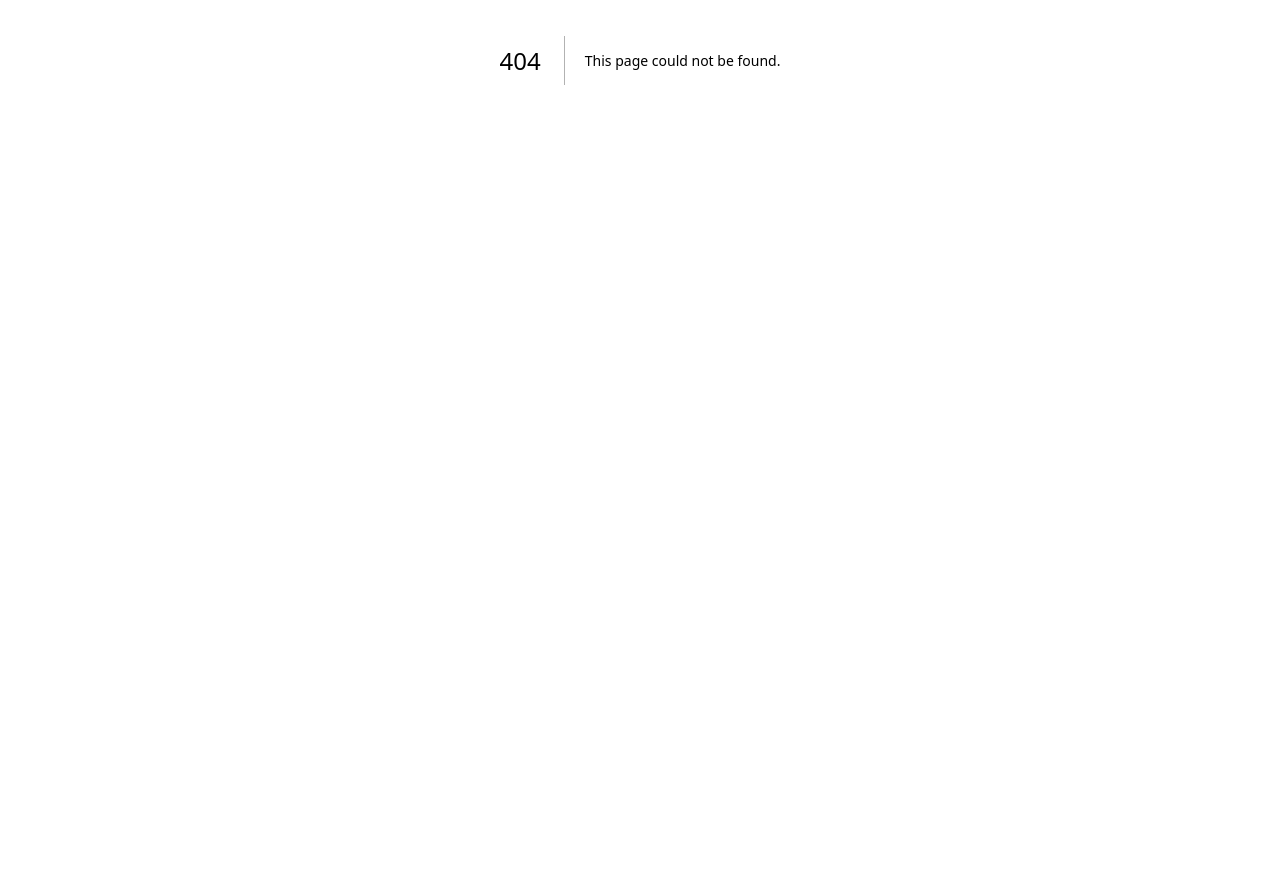
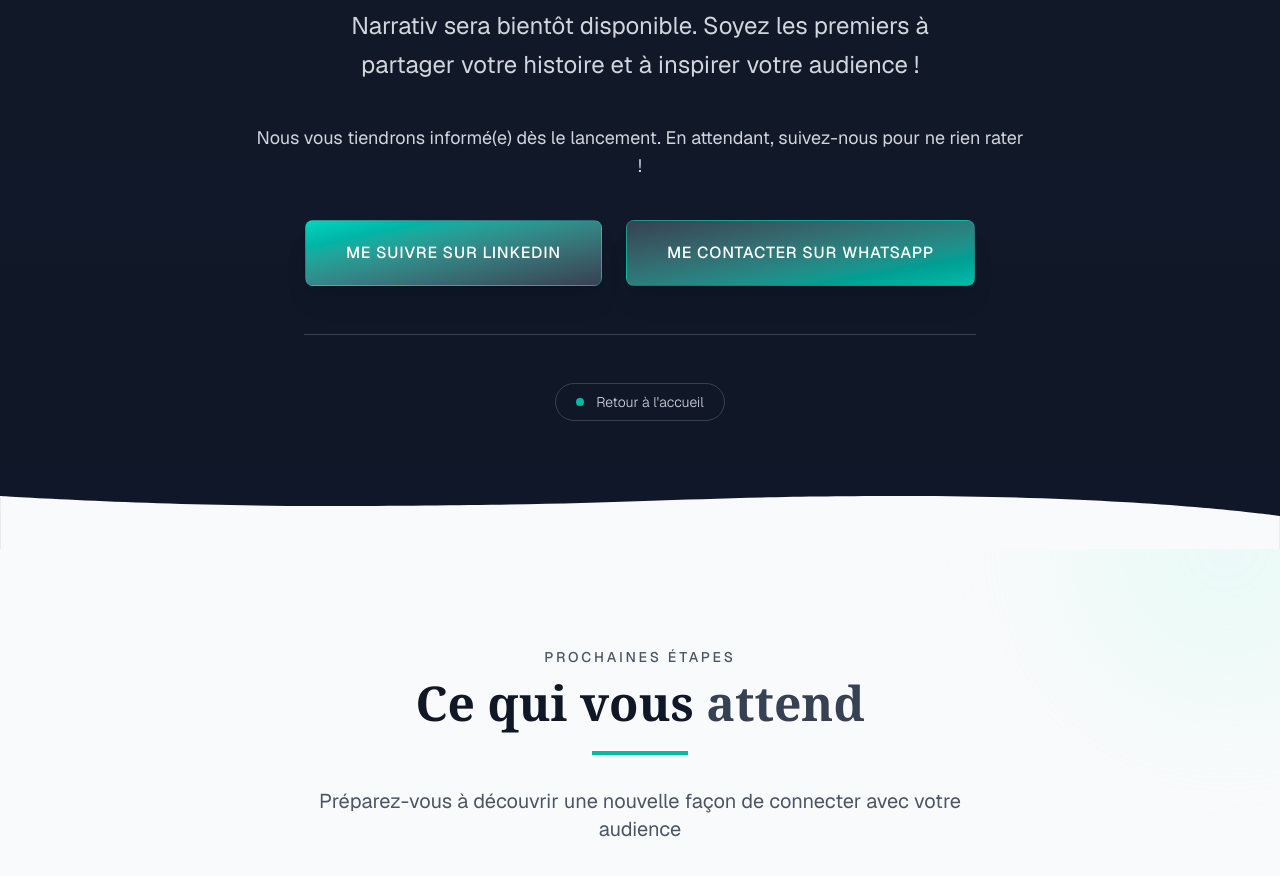
Before and after one commit to bk2024b/narrativ, a Next.js app: page /thank-you in a window 1280 px wide. Before the commit this address had no page. Shown: the part 340-1216 px from the top of the page. Before the commit the page ends 800 px from the top, so only its background shows below. Built offline with nearby package versions, Linux system fonts and the light colour scheme.

Commit message:
page thank you ajoutée

```diff
--- a/app/page.js
+++ b/app/page.js
@@ -4,6 +4,7 @@
 import { motion, useScroll, useTransform, useInView } from 'framer-motion';
 import Link from 'next/link';
 import Image from 'next/image';
+import { useRouter } from 'next/navigation'; // Import pour la redirection
 import Header from '../components/Header';
 import Footer from '../components/Footer';
 // Nous gardons l'import de supabase mais ne le modifions pas
@@ -13,6 +14,7 @@
   const [formData, setFormData] = useState({ name: '', email: '', whatsapp: '' });
   const [message, setMessage] = useState('');
   const [isSubmitting, setIsSubmitting] = useState(false);
+  const router = useRouter(); // Pour la redirection
 
   // Références pour les animations scroll - réduites pour améliorer les performances
   const heroRef = useRef(null);
@@ -44,6 +46,8 @@
       } else {
         setMessage('Inscription réussie ! Vous serez notifié bientôt.');
         setFormData({ name: '', email: '', whatsapp: '' });
+        // Redirection après inscription - comme demandé
+        router.push('/thank-you');
       }
     } catch (error) {
       setMessage('Une erreur est survenue. Veuillez réessayer.');
@@ -58,7 +62,6 @@
 
   return (
     <div className="min-h-screen bg-gray-50">
-      {/* Next.js 13+ App Router n'utilise pas Head component */}
       <Header />
 
       <main className="font-sans">
@@ -98,12 +101,12 @@
 
               <h1 className="text-5xl md:text-7xl font-bold mb-8 leading-tight font-serif">
                 <span className="block text-teal-400 mb-2 text-xl uppercase tracking-[0.3em] font-light">Votre histoire</span>
-                Transformez votre parcours en<br />
-                <span className="text-teal-500">attraction magnétique</span>
+                Narrativ - Racontez votre histoire,<br />
+                <span className="text-teal-500">inspirez votre audience</span>
               </h1>
 
               <p className="text-xl md:text-2xl text-gray-300 mb-10 max-w-2xl mx-auto leading-relaxed">
-                La plateforme premium qui permet aux freelances et entrepreneurs d&apos;impact de transformer leur parcours en machine d&apos;acquisition de clients.
+                Une plateforme pour freelances, coaches et entrepreneurs qui veulent partager leur parcours et connecter avec leur communauté.
               </p>
 
               <motion.div
@@ -112,7 +115,7 @@
                 className="mb-12"
               >
                 <Link href="#signup" className="inline-block bg-gradient-to-br from-teal-400 to-gray-700 text-white font-medium px-10 py-5 rounded-lg shadow-xl hover:shadow-lg transition-all duration-300 uppercase tracking-wider border border-teal-400/30">
-                  Accès prioritaire
+                  S'inscrire maintenant
                 </Link>
               </motion.div>
 
@@ -158,15 +161,15 @@
               </h2>
               <div className="w-24 h-1 bg-teal-500 mx-auto mb-8"></div>
               <p className="text-xl text-gray-600 max-w-2xl mx-auto">
-                Dans un marché saturé, votre histoire authentique est votre atout le plus puissant pour créer une connexion émotionnelle avec vos clients potentiels.
+                Racontez vos galères et victoires pour motiver vos clients et créer des liens profonds avec ceux qui partagent vos valeurs.
               </p>
             </motion.div>
 
             <div className="grid grid-cols-1 md:grid-cols-3 gap-10 max-w-6xl mx-auto">
               {[
                 {
-                  title: "Captivez votre audience",
-                  description: "Transformez vos défis et réussites en récit mémorable qui résonne profondément avec vos clients idéaux.",
+                  title: "Inspirez votre audience",
+                  description: "Racontez vos galères et victoires pour motiver vos clients.",
                   icon: (
                     <svg className="w-8 h-8 text-gray-600" fill="none" stroke="currentColor" viewBox="0 0 24 24" xmlns="http://www.w3.org/2000/svg">
                       <path strokeLinecap="round" strokeLinejoin="round" strokeWidth="1.5" d="M15 12a3 3 0 11-6 0 3 3 0 016 0z"></path>
@@ -175,8 +178,8 @@
                   )
                 },
                 {
-                  title: "Attirez des clients premium",
-                  description: "Créez un positionnement d'expert unique qui attire naturellement vers vous les clients de haute valeur.",
+                  title: "Attirez des opportunités",
+                  description: "Un récit authentique peut ouvrir des portes à de nouveaux projets.",
                   icon: (
                     <svg className="w-8 h-8 text-gray-600" fill="none" stroke="currentColor" viewBox="0 0 24 24" xmlns="http://www.w3.org/2000/svg">
                       <path strokeLinecap="round" strokeLinejoin="round" strokeWidth="1.5" d="M12 8c-1.657 0-3 .895-3 2s1.343 2 3 2 3 .895 3 2-1.343 2-3 2m0-8c1.11 0 2.08.402 2.599 1M12 8V7m0 1v8m0 0v1m0-1c-1.11 0-2.08-.402-2.599-1M21 12a9 9 0 11-18 0 9 9 0 0118 0z"></path>
@@ -184,8 +187,8 @@
                   )
                 },
                 {
-                  title: "Bâtissez une marque forte",
-                  description: "Établissez une connexion émotionnelle qui transforme vos prospects en ambassadeurs fidèles.",
+                  title: "Connectez avec votre communauté",
+                  description: "Créez des liens profonds avec ceux qui partagent vos valeurs.",
                   icon: (
                     <svg className="w-8 h-8 text-gray-600" fill="none" stroke="currentColor" viewBox="0 0 24 24" xmlns="http://www.w3.org/2000/svg">
                       <path strokeLinecap="round" strokeLinejoin="round" strokeWidth="1.5" d="M4.318 6.318a4.5 4.5 0 000 6.364L12 20.364l7.682-7.682a4.5 4.5 0 00-6.364-6.364L12 7.636l-1.318-1.318a4.5 4.5 0 00-6.364 0z"></path>
@@ -226,11 +229,11 @@
             >
               <span className="uppercase text-gray-600 tracking-[0.2em] font-medium text-sm mb-3 inline-block">Notre processus</span>
               <h2 className="text-4xl md:text-5xl font-bold text-gray-900 mb-6 font-serif">
-                Comment <span className="text-gray-700">ça marche</span> ?
+                3 étapes pour <span className="text-gray-700">briller avec Narrativ</span>
               </h2>
               <div className="w-24 h-1 bg-teal-500 mx-auto mb-8"></div>
               <p className="text-xl text-gray-600 max-w-2xl mx-auto">
-                Un processus simplifié en trois étapes pour transformer votre histoire en outil d&apos;attraction client
+                Un processus simplifié pour transformer votre histoire en outil d'attraction client
               </p>
             </motion.div>
 
@@ -242,18 +245,18 @@
                 {[
                   {
                     step: "1",
-                    title: "Créez votre profil narratif",
-                    description: "Configurez votre espace premium et découvrez notre méthodologie exclusive pour construire votre récit professionnel."
+                    title: "Créez votre profil",
+                    description: "Ajoutez votre bio et vos liens sociaux en 2 min."
                   },
                   {
                     step: "2",
-                    title: "Structurez votre parcours",
-                    description: "Transformez vos expériences en récit captivant avec nos templates exclusifs et conseils d'experts en storytelling."
+                    title: "Racontez votre histoire",
+                    description: "Partagez vos chapitres – débuts, défis, succès."
                   },
                   {
                     step: "3",
-                    title: "Convertissez votre audience",
-                    description: "Partagez votre histoire et utilisez nos outils d'analyse pour mesurer son impact sur votre acquisition client."
+                    title: "Engagez votre audience",
+                    description: "Recevez des likes et commentaires de votre communauté."
                   }
                 ].map((item, index) => (
                   <motion.div
@@ -299,11 +302,11 @@
               >
                 <span className="uppercase text-teal-400 tracking-[0.2em] font-medium text-sm mb-3 inline-block">Lancement imminent</span>
                 <h2 className="text-4xl md:text-5xl font-bold mb-6 font-serif">
-                  Rejoignez les pionniers de <span className="text-teal-500">Narrativ</span>
+                  Soyez les premiers à tester <span className="text-teal-500">Narrativ</span> !
                 </h2>
                 <div className="w-24 h-1 bg-teal-500 mb-8"></div>
                 <p className="text-xl text-gray-300 mb-8 leading-relaxed">
-                  Inscrivez-vous dès maintenant pour être parmi les premiers à accéder à notre plateforme exclusive et bénéficier d&apos;avantages réservés aux early-adopters.
+                  Inscrivez-vous dès maintenant pour être parmi les premiers à accéder à notre plateforme pour freelances, coaches et entrepreneurs.
                 </p>
 
                 <div className="space-y-6 mb-12">
@@ -317,7 +320,7 @@
                       )
                     },
                     {
-                      text: "Tarif préférentiel exclusif pour les membres fondateurs",
+                      text: "Connectez avec des audiences qui partagent vos valeurs",
                       icon: (
                         <svg className="w-6 h-6 text-teal-500" fill="none" stroke="currentColor" viewBox="0 0 24 24" xmlns="http://www.w3.org/2000/svg">
                           <path strokeLinecap="round" strokeLinejoin="round" strokeWidth="2" d="M5 13l4 4L19 7"></path>
@@ -325,7 +328,7 @@
                       )
                     },
                     {
-                      text: "Consultation stratégique individuelle offerte",
+                      text: "Transformez votre histoire en outil d'attraction client",
                       icon: (
                         <svg className="w-6 h-6 text-teal-500" fill="none" stroke="currentColor" viewBox="0 0 24 24" xmlns="http://www.w3.org/2000/svg">
                           <path strokeLinecap="round" strokeLinejoin="round" strokeWidth="2" d="M5 13l4 4L19 7"></path>
@@ -349,10 +352,10 @@
                 transition={{ duration: 0.6, delay: 0.2 }}
                 className="bg-gray-800 p-10 rounded-2xl border border-gray-700 shadow-2xl"
               >
-                <h3 className="text-2xl font-semibold mb-6 text-center font-serif">Inscrivez-vous à la liste d&apos;attente</h3>
+                <h3 className="text-2xl font-semibold mb-6 text-center font-serif">Inscrivez-vous maintenant</h3>
                 <form onSubmit={handleSubmit} className="space-y-5">
                   <div>
-                    <label htmlFor="name" className="block text-sm font-medium mb-2 text-gray-300">Nom complet</label>
+                    <label htmlFor="name" className="block text-sm font-medium mb-2 text-gray-300">Votre nom</label>
                     <input
                       type="text"
                       id="name"
@@ -365,7 +368,7 @@
                     />
                   </div>
                   <div>
-                    <label htmlFor="email" className="block text-sm font-medium mb-2 text-gray-300">Email</label>
+                    <label htmlFor="email" className="block text-sm font-medium mb-2 text-gray-300">Votre e-mail</label>
                     <input
                       type="email"
                       id="email"
@@ -378,7 +381,7 @@
                     />
                   </div>
                   <div>
-                    <label htmlFor="whatsapp" className="block text-sm font-medium mb-2 text-gray-300">WhatsApp (facultatif)</label>
+                    <label htmlFor="whatsapp" className="block text-sm font-medium mb-2 text-gray-300">Votre numéro WhatsApp (facultatif)</label>
                     <input
                       type="text"
                       id="whatsapp"
@@ -403,7 +406,7 @@
                           </svg>
                           Inscription en cours...
                         </>
-                      ) : "Réserver votre place"}
+                      ) : "S'inscrire maintenant"}
                     </button>
                   </div>
                 </form>
@@ -413,7 +416,7 @@
                   </div>
                 )}
                 <p className="text-sm text-center mt-6 text-gray-400">
-                  Nous respectons votre vie privée et ne partageons jamais vos informations.
+                  Nous vous notifierons dès le lancement – promis, pas de spam !
                 </p>
               </motion.div>
             </div>
--- /dev/null
+++ b/app/thank-you/page.jsx
@@ -0,0 +1,183 @@
+// pages/thank-you.js
+'use client'
+import { motion } from 'framer-motion';
+import Link from 'next/link';
+import Image from 'next/image';
+import Header from '../components/Header';
+import Footer from '../components/Footer';
+
+export default function ThankYou() {
+  return (
+    <div className="min-h-screen bg-gray-50">
+      <Header />
+
+      <main className="font-sans">
+        {/* Hero Section */}
+        <section className="relative min-h-[80vh] flex items-center overflow-hidden bg-gray-900 text-white">
+          {/* Background image avec effet */}
+          <div className="absolute inset-0 opacity-50">
+            <div
+              className="absolute inset-0 bg-gradient-to-b from-gray-800 to-gray-900 bg-center bg-cover"
+            ></div>
+            {/* Texture overlay */}
+            <div className="absolute inset-0 bg-gray-900 opacity-70"></div>
+            {/* Grain texture */}
+            <div className="absolute inset-0 bg-opacity-10"></div>
+          </div>
+
+          <motion.div
+            initial={{ opacity: 0, y: 30 }}
+            animate={{ opacity: 1, y: 0 }}
+            transition={{ duration: 0.8, ease: [0.25, 0.1, 0.25, 1] }}
+            className="container mx-auto px-6 py-32 relative z-10 text-center"
+          >
+            {/* Decorative elements */}
+            <motion.div
+              initial={{ scale: 0 }}
+              animate={{ scale: 1 }}
+              transition={{ delay: 0.3, duration: 0.8 }}
+              className="absolute top-0 left-1/2 transform -translate-x-1/2 -translate-y-16 w-24 h-1 bg-teal-500"
+            ></motion.div>
+
+            <div className="max-w-3xl mx-auto">
+              <h1 className="text-5xl md:text-6xl font-bold mb-8 leading-tight font-serif">
+                <span className="block text-teal-400 mb-2 text-xl uppercase tracking-[0.3em] font-light">Merci</span>
+                Votre inscription a été <br/>
+                <span className="text-teal-500">enregistrée avec succès !</span>
+              </h1>
+
+              <p className="text-xl md:text-2xl text-gray-300 mb-10 max-w-2xl mx-auto leading-relaxed">
+                Narrativ sera bientôt disponible. Soyez les premiers à partager votre histoire et à inspirer votre audience !
+              </p>
+
+              <p className="text-lg text-gray-300 mb-10">
+                Nous vous tiendrons informé(e) dès le lancement. En attendant, suivez-nous pour ne rien rater !
+              </p>
+
+              <div className="flex flex-col md:flex-row justify-center gap-6 mb-12">
+                <motion.div
+                  whileHover={{ scale: 1.05 }}
+                  whileTap={{ scale: 0.95 }}
+                >
+                  <a
+                    href="https://linkedin.com/in/[ton-profil]"
+                    target="_blank"
+                    rel="noopener noreferrer"
+                    className="inline-block bg-gradient-to-br from-teal-400 to-gray-700 text-white font-medium px-10 py-5 rounded-lg shadow-xl hover:shadow-lg transition-all duration-300 uppercase tracking-wider border border-teal-400/30"
+                  >
+                    Me suivre sur LinkedIn
+                  </a>
+                </motion.div>
+
+                <motion.div
+                  whileHover={{ scale: 1.05 }}
+                  whileTap={{ scale: 0.95 }}
+                >
+                  <a
+                    href="https://wa.me/[ton-numéro]"
+                    target="_blank"
+                    rel="noopener noreferrer"
+                    className="inline-block bg-gradient-to-br from-gray-700 to-teal-500 text-white font-medium px-10 py-5 rounded-lg shadow-xl hover:shadow-lg transition-all duration-300 uppercase tracking-wider border border-teal-400/30"
+                  >
+                    Me contacter sur WhatsApp
+                  </a>
+                </motion.div>
+              </div>
+
+              <div className="relative pt-6 border-t border-gray-700 max-w-2xl mx-auto">
+                <div className="mt-6 flex flex-wrap justify-center gap-6">
+                  <Link href="/" className="flex items-center px-5 py-2 border border-gray-700 rounded-full bg-gray-900 bg-opacity-50 hover:bg-gray-800 transition-all duration-300">
+                    <span className="w-2 h-2 rounded-full bg-teal-500 mr-3"></span>
+                    <span className="text-sm text-gray-300 font-light">Retour à l'accueil</span>
+                  </Link>
+                </div>
+              </div>
+            </div>
+          </motion.div>
+
+          {/* Bottom decorative element */}
+          <div className="absolute bottom-0 left-0 right-0">
+            <svg viewBox="0 0 1920 80" fill="none" xmlns="http://www.w3.org/2000/svg">
+              <path d="M0 80H1920V30C1920 30 1714.6 0 1357.5 0C1000.4 0 962.5 15 480 15C236.8 15 0 0 0 0V80Z" fill="#F9FAFB"/>
+            </svg>
+          </div>
+        </section>
+
+        {/* Section Opportunités */}
+        <section className="py-24 px-6 bg-gray-50 relative overflow-hidden">
+          {/* Background decorative elements */}
+          <div className="absolute top-0 right-0 w-80 h-80 bg-teal-100 rounded-full filter blur-3xl opacity-30 -translate-y-1/2 translate-x-1/3"></div>
+          <div className="absolute bottom-0 left-0 w-64 h-64 bg-teal-200 rounded-full filter blur-3xl opacity-20 translate-y-1/3 -translate-x-1/4"></div>
+
+          <div className="container mx-auto">
+            <motion.div
+              initial={{ opacity: 0, y: 30 }}
+              animate={{ opacity: 1, y: 0 }}
+              transition={{ duration: 0.6 }}
+              className="text-center mb-20 relative"
+            >
+              <span className="uppercase text-gray-600 tracking-[0.2em] font-medium text-sm mb-3 inline-block">Prochaines étapes</span>
+              <h2 className="text-4xl md:text-5xl font-bold text-gray-900 mb-6 font-serif">
+                Ce qui vous <span className="text-gray-700">attend</span>
+              </h2>
+              <div className="w-24 h-1 bg-teal-500 mx-auto mb-8"></div>
+              <p className="text-xl text-gray-600 max-w-2xl mx-auto">
+                Préparez-vous à découvrir une nouvelle façon de connecter avec votre audience
+              </p>
+            </motion.div>
+
+            <div className="grid grid-cols-1 md:grid-cols-3 gap-10 max-w-6xl mx-auto">
+              {[
+                {
+                  title: "Notification de lancement",
+                  description: "Vous recevrez un email dès que la plateforme sera disponible.",
+                  icon: (
+                    <svg className="w-8 h-8 text-gray-600" fill="none" stroke="currentColor" viewBox="0 0 24 24" xmlns="http://www.w3.org/2000/svg">
+                      <path strokeLinecap="round" strokeLinejoin="round" strokeWidth="1.5" d="M15 17h5l-1.405-1.405A2.032 2.032 0 0118 14.158V11a6.002 6.002 0 00-4-5.659V5a2 2 0 10-4 0v.341C7.67 6.165 6 8.388 6 11v3.159c0 .538-.214 1.055-.595 1.436L4 17h5m6 0v1a3 3 0 11-6 0v-1m6 0H9"></path>
+                    </svg>
+                  )
+                },
+                {
+                  title: "Accès prioritaire",
+                  description: "Votre compte sera créé en priorité dès le lancement.",
+                  icon: (
+                    <svg className="w-8 h-8 text-gray-600" fill="none" stroke="currentColor" viewBox="0 0 24 24" xmlns="http://www.w3.org/2000/svg">
+                      <path strokeLinecap="round" strokeLinejoin="round" strokeWidth="1.5" d="M5 3v4M3 5h4M6 17v4m-2-2h4m5-16l2.286 6.857L21 12l-5.714 2.143L13 21l-2.286-6.857L5 12l5.714-2.143L13 3z"></path>
+                    </svg>
+                  )
+                },
+                {
+                  title: "Ressources exclusives",
+                  description: "Des guides pour créer une histoire captivante qui convertit.",
+                  icon: (
+                    <svg className="w-8 h-8 text-gray-600" fill="none" stroke="currentColor" viewBox="0 0 24 24" xmlns="http://www.w3.org/2000/svg">
+                      <path strokeLinecap="round" strokeLinejoin="round" strokeWidth="1.5" d="M12 6.253v13m0-13C10.832 5.477 9.246 5 7.5 5S4.168 5.477 3 6.253v13C4.168 18.477 5.754 18 7.5 18s3.332.477 4.5 1.253m0-13C13.168 5.477 14.754 5 16.5 5c1.747 0 3.332.477 4.5 1.253v13C19.832 18.477 18.247 18 16.5 18c-1.746 0-3.332.477-4.5 1.253"></path>
+                    </svg>
+                  )
+                }
+              ].map((item, index) => (
+                <motion.div
+                  key={index}
+                  initial={{ opacity: 0, y: 30 }}
+                  animate={{ opacity: 1, y: 0 }}
+                  transition={{ duration: 0.6, delay: 0.1 + index * 0.1 }}
+                  className="bg-white p-8 rounded-xl border border-gray-100 hover:border-teal-100 shadow-xl hover:shadow-2xl transition-all duration-500 group"
+                >
+                  <div className="inline-flex items-center justify-center w-16 h-16 rounded-full bg-gray-50 mb-6 group-hover:bg-teal-100 transition-colors duration-300">
+                    {item.icon}
+                  </div>
+                  <h3 className="text-2xl font-semibold text-gray-900 mb-4 font-serif">{item.title}</h3>
+                  <p className="text-gray-600 leading-relaxed">
+                    {item.description}
+                  </p>
+                </motion.div>
+              ))}
+            </div>
+          </div>
+        </section>
+      </main>
+
+      <Footer />
+    </div>
+  );
+}
```
